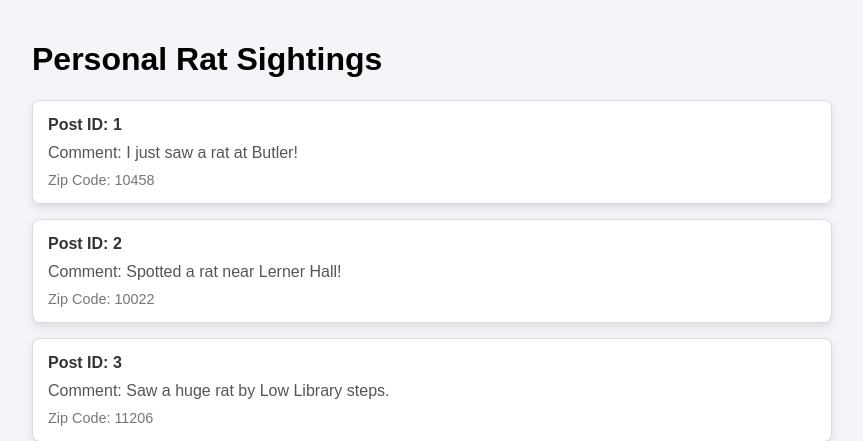
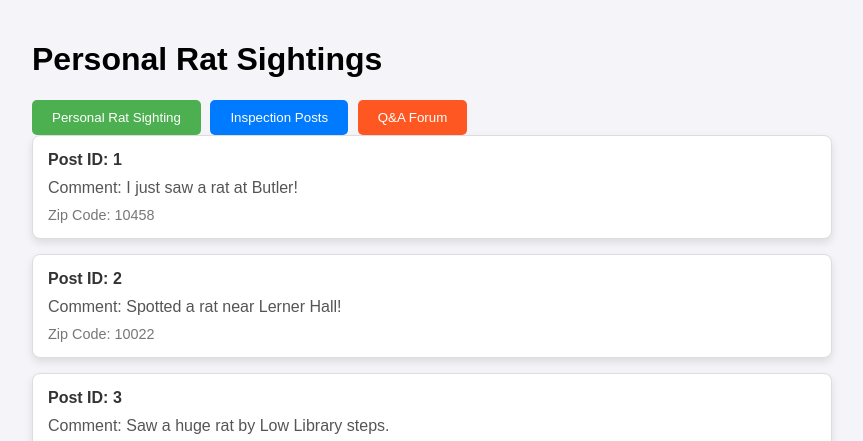
Before and after one commit to hannahyanover/nycrat, a Flask app: page /sighting in a window 1280 px wide. Shown: the top 441 px of the page, without its empty margins (208-1071 px from the left). Run offline with Flask 2, Linux system fonts and the light colour scheme; data comes from the database, SQL or seed files in the repository; parts of the project's set-up code (start-up, migrations or seed data) failed here and were passed over.

Commit message:
Update index.html

```diff
--- a/templates/index.html
+++ b/templates/index.html
@@ -50,6 +50,15 @@
 <body>
     <div class="container">
         <h1>Personal Rat Sightings</h1>
+        <button onclick="location.href='/sighting'" style="background-color: #4CAF50; color: white; padding: 10px 20px; border: none; border-radius: 5px; cursor: pointer; margin-right: 5px;">
+            Personal Rat Sighting
+        </button>
+        <button onclick="location.href='/report'" style="background-color: #007BFF; color: white; padding: 10px 20px; border: none; border-radius: 5px; cursor: pointer; margin-right: 5px;">
+            Inspection Posts
+        </button>
+        <button onclick="location.href='/qa'" style="background-color: #FF5722; color: white; padding: 10px 20px; border: none; border-radius: 5px; cursor: pointer;">
+            Q&A Forum
+        </button>
 
         {% if data %}
             {% for post in data %}
```
